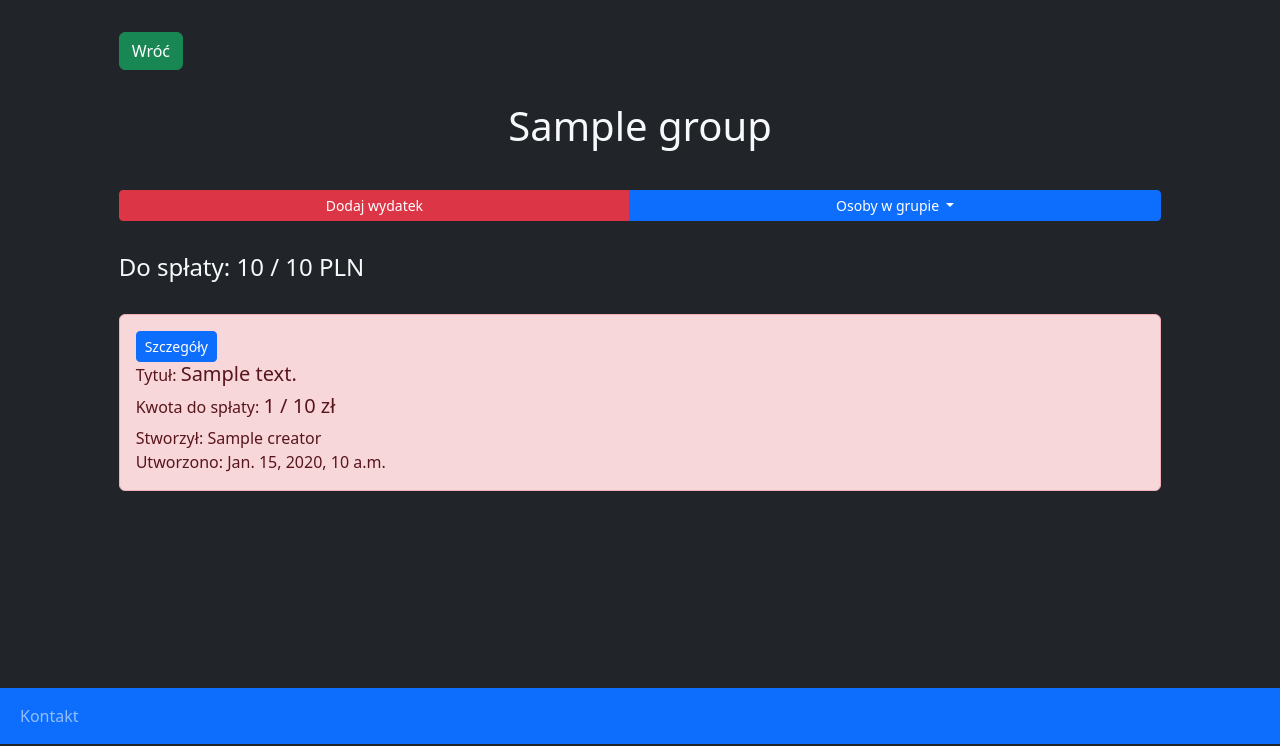
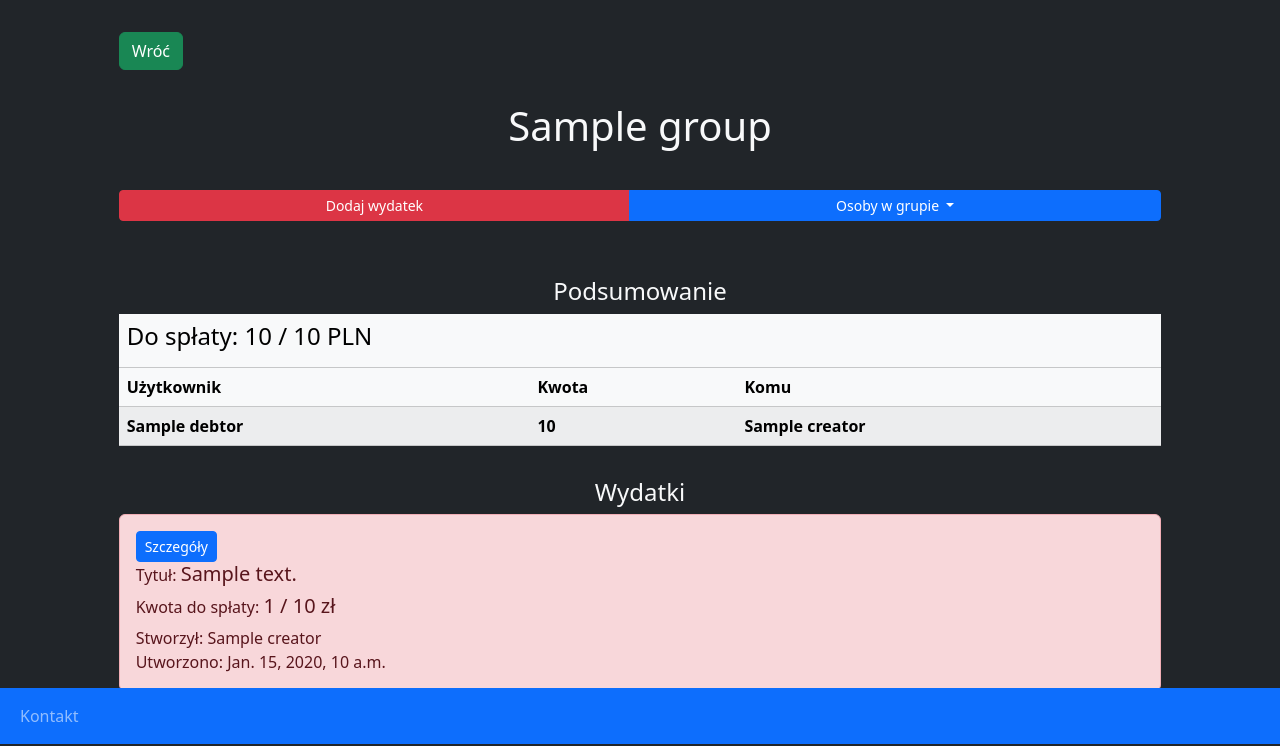
Before and after one commit to skrzypa/mysite, a Django app: template my_apps/templates/my_apps/split_group.html in a window 1280 px wide. Shown: the part 56-802 px from the top of the page. Run offline with Django 3.2, Linux system fonts and the light colour scheme; tables that the repository leaves empty hold one stand-in row (values such as "Sample post"); the template is opened without the code that fills it: values that come from a table or form of the project are taken from there, most other values are stand-ins (such as "Sample title", 1, 10 or a date in 2020); lists and menus that the app fills with data are empty; some libraries are stand-ins or nearby versions.

Commit message:
Minor corrections. Added summary in groups.

```diff
--- a/my_apps/models.py
+++ b/my_apps/models.py
@@ -171,7 +171,7 @@ class AddExpenseGroup(models.Model):
     expense_title = models.CharField(max_length= 100, default= "")
     status = models.CharField(max_length=15, default="Brak wydatków")
 
-    date_added = models.DateTimeField(auto_now_add= True)
+    date_added = models.DateTimeField(default= datetime.datetime.now())
 
 
     def __str__(self):
@@ -200,10 +200,10 @@ class AddExpense(models.Model):
     repaid = models.FloatField(default= 0.0)
 
 
-    date_added = models.DateTimeField(auto_now_add= True)
+    date_added = models.DateTimeField(default= datetime.datetime.now())
 
     def __str__(self):
-        return f"{self.creator} add new expense: '{self.decription}'."
+        return f"{self.creator} add new expense: '{self.description}'."
 
 
 
--- a/my_apps/templates/my_apps/split_group.html
+++ b/my_apps/templates/my_apps/split_group.html
@@ -83,11 +83,56 @@
             {% endif %}
         </div>
 
+        <div style="margin-top: 2rem">
+            <div class="h4 text-center" style="margin-top: 1rem;">Podsumowanie</div>
+            <div style="overflow-x: auto;">
+                <table class="table table-light table-hover table-striped">
+                    <thead>
+                        <tr>
+                            <th colspan="3">
+                                <div class="h4">Do spłaty: {{ sum_expenses }} / {{ sum_amount }} PLN</div>
+                            </th>
+                        </tr>
+
+                        <tr colspan="">
+                            <th>
+                                <div>Użytkownik</div>
+                            </th>
+
+                            <th>
+                                <div>Kwota</div>
+                            </th>
+
+                            <th>
+                                <div>Komu</div>
+                            </th>
+                        </tr>
+                    </thead>
+
+                    <tbody>
+                        {% for creator, debtors in all_expenses_summary.items %}
+                            {% for debtor, amount in debtors.items %}
+                                {% if creator == current_user %}
+                                <tr class="table-success">
+                                {% endif %}
+
+                                {% if debtor == current_user %}
+                                <tr class="table-danger">
+                                {% endif %}
+                                    <th>{{ debtor }}</th>
+                                    <th>{{ amount }}</th>
+                                    <th>{{ creator }}</th>
+                                </tr>
+                            {% endfor %}
+                            {% empty %}
+                        {% endfor %}
+                    </tdoby>
+                </table>
+            </div>
+        </div>
+
         <div>
-            {% if expenses is not empty %}
-                <div class="h4" style="margin-top: 1.5rem; margin-bottom: 2rem;">Do spłaty: {{ sum_expenses }} / {{ sum_amount }} PLN</div>
-            {% endif %}
-
+            <div class="h4 text-center" style="margin-top: 1rem;">Wydatki</div>
             {% for exp in expenses %}
                 {% if exp.repaid == 0.0 %}
                     <div class="alert alert-success" role="alert">
@@ -189,7 +234,7 @@
 
                     <div>
                         <label>Utworzono:</label>
-                        <label>{{ group.date_added }}</label>
+                        <label>{{ exp.date_added }}</label>
                     </div>
                 </div>
             {% empty %}
--- a/my_apps/templates/my_apps/split_homepage.html
+++ b/my_apps/templates/my_apps/split_homepage.html
@@ -27,7 +27,7 @@
                     <div class="alert alert-success" role="alert">
                 {% endif %}
 
-                {% if group.owner == current_user or current_user.is_superuser %}
+                {% if group.owner == current_user %}
                         <button class="btn btn-danger btn-sm"
                             data-bs-toggle="modal" data-bs-target="#del_group{{ group.id }}">Usuń
                         </button>
```
Also changed, not shown: my_apps/views.py (+57 -17 lines), README.md, my_apps/migrations/0016_alter_addexpense_date_added_and_more.py (added).
